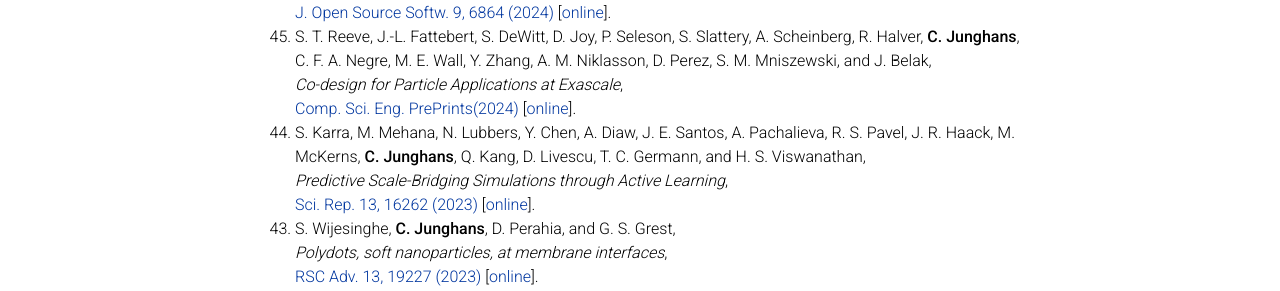
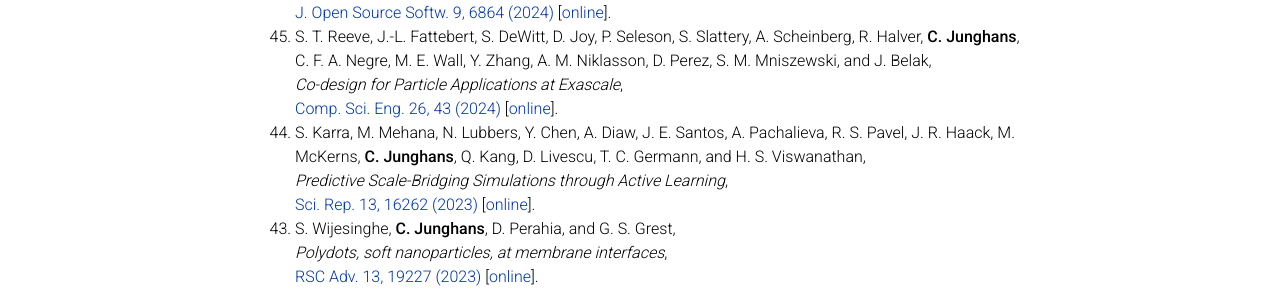
Before and after one commit to junghans/junghans.github.io, a Jekyll site: the page built from _pages/publications.md, in a window 1280 px wide and 900 px high, scrolled down 434 px. Shown: the part 161-452 px from the top of the window. Built offline with Jekyll 4.4.1, drawn with Linux system fonts in a browser that asks for light colours; comment, search, counter and statistics services are not loaded; a style sheet for code colours, icons or effects is not loaded.

Commit message:
pubs: update 2024a paper refs

```diff
--- a/_pages/publications.md
+++ b/_pages/publications.md
@@ -27,7 +27,7 @@
     [J. Open Source Softw. 9, 6864 (2024)](https://doi.org/10.21105/joss.06864) [[online](2024b.pdf)].
 0. S. T. Reeve, J.-L. Fattebert, S. DeWitt, D. Joy, P. Seleson, S. Slattery, A. Scheinberg, R. Halver, **C. Junghans**, C. F. A. Negre, M. E. Wall, Y. Zhang, A. M. Niklasson, D. Perez, S. M. Mniszewski, and J. Belak,<br>
    *Co-design for Particle Applications at Exascale*,<br>
-   [Comp. Sci. Eng. PrePrints(2024)](https://doi.org/10.1109/MCSE.2024.3384052) [[online](2024a.pdf)].
+   [Comp. Sci. Eng. 26, 43 (2024)](https://doi.org/10.1109/MCSE.2024.3384052) [[online](2024a.pdf)].
 0. S. Karra, M. Mehana, N. Lubbers, Y. Chen, A. Diaw, J. E. Santos, A. Pachalieva, R. S. Pavel, J. R. Haack, M. McKerns, **C. Junghans**, Q. Kang, D. Livescu, T. C. Germann, and H. S. Viswanathan,<br>
    *Predictive Scale-Bridging Simulations through Active Learning*,<br>
    [Sci. Rep. 13, 16262 (2023)](https://doi.org/10.1038/s41598-023-42823-6) [[online](2023e.pdf)].
```
Also changed, not shown: 2 other files.
